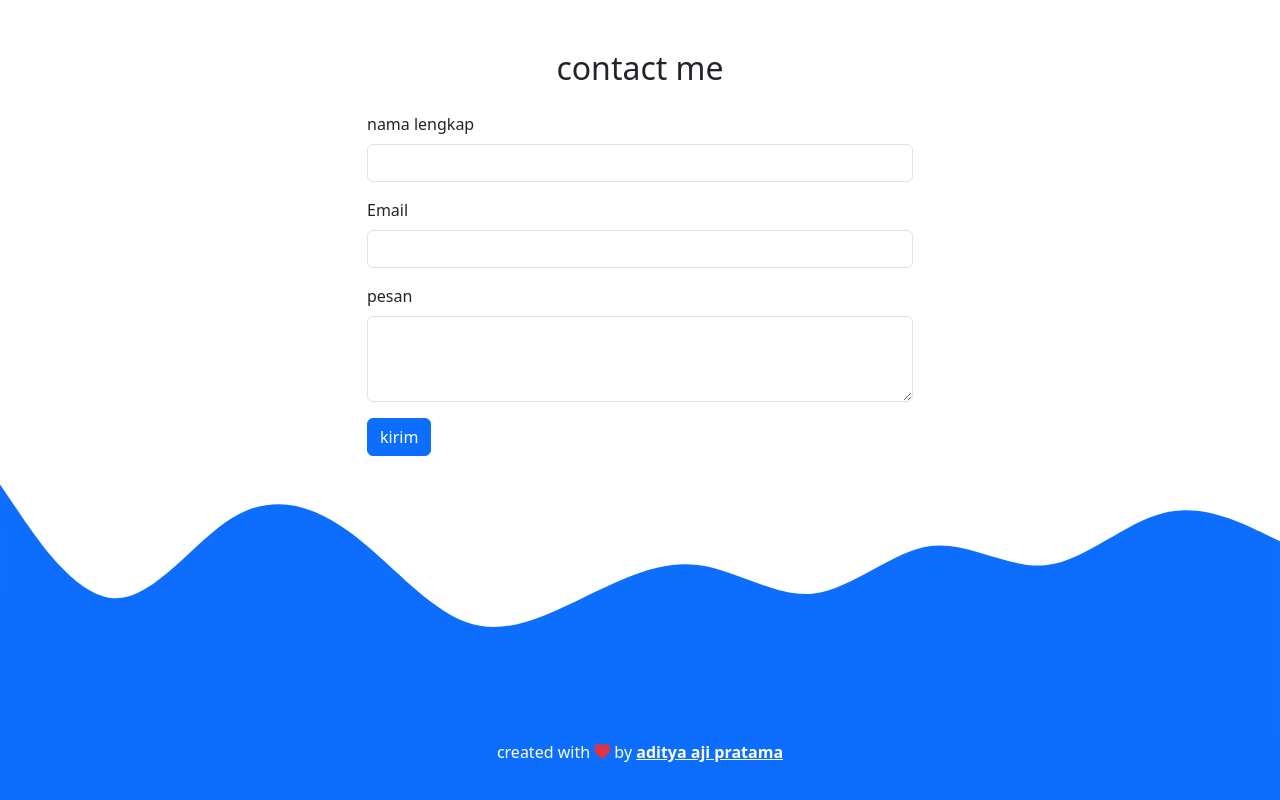
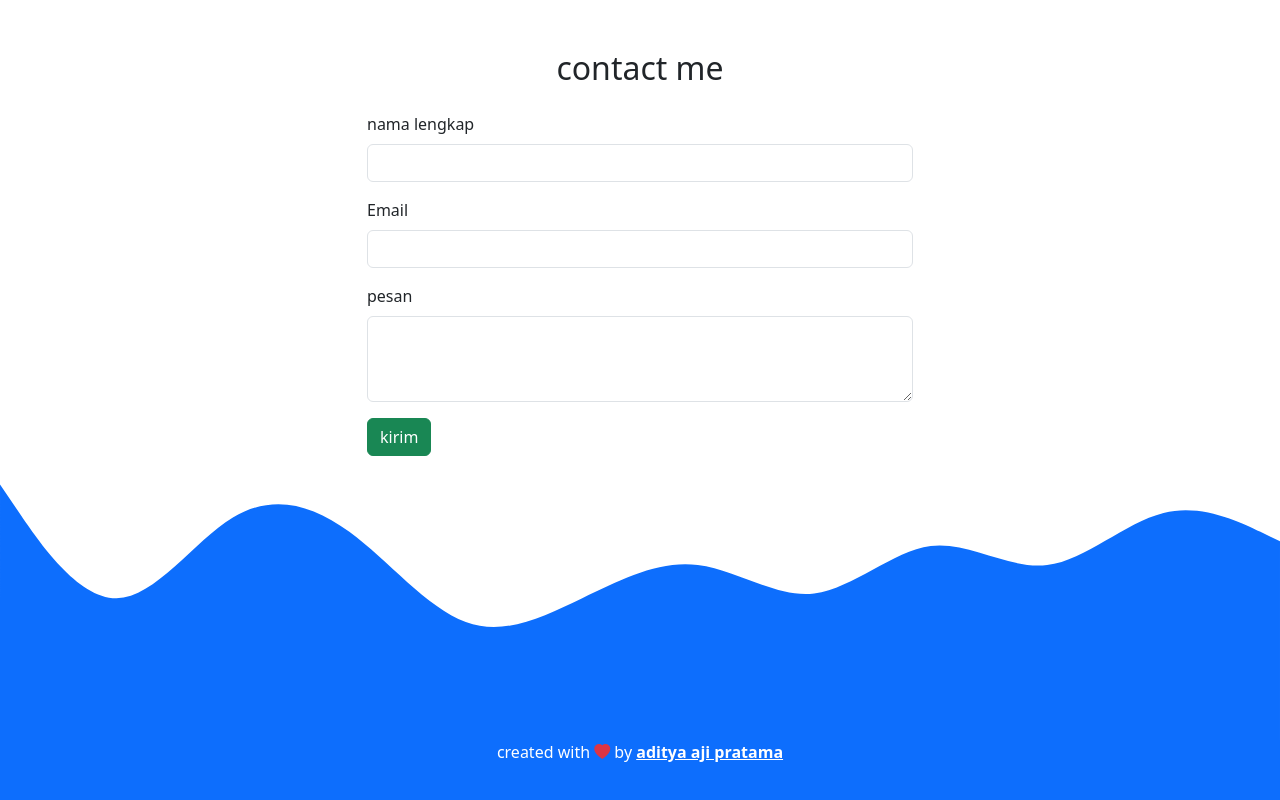
Before and after one commit to adityaajipratama/adityaajipratama.github.io, a plain HTML site: page index.html in a window 1280 px wide. Shown: the part 2844-3644 px from the top of the page. Drawn offline with nearby package versions, Linux system fonts and the light colour scheme.

Commit message:
Mengubah warna tombol menjadi hijau

```diff
--- a/index.html
+++ b/index.html
@@ -180,7 +180,7 @@
                 <label for="pesan" class="form-label">pesan</label>
                 <textarea class="form-control" id="pesan" rows="3"></textarea>
               </div>
-              <button type="submit" class="btn btn-primary">kirim</button>
+              <button type="submit" class="btn btn-success">kirim</button>
             </form>
           </div>
         </div>
@@ -194,6 +194,8 @@
       </svg>
     </section>
     <!-- akhir contact -->
+
+    <!-- footer -->
     <footer class="bg-primary text-white text-center pb-5">
       <p>created with <i class="bi bi-heart-fill text-danger"></i> by <a href="https://www.youtube.com/@adityaajip5013" class="text-white fw-bold">aditya aji pratama</a></p>
     </footer>
```
